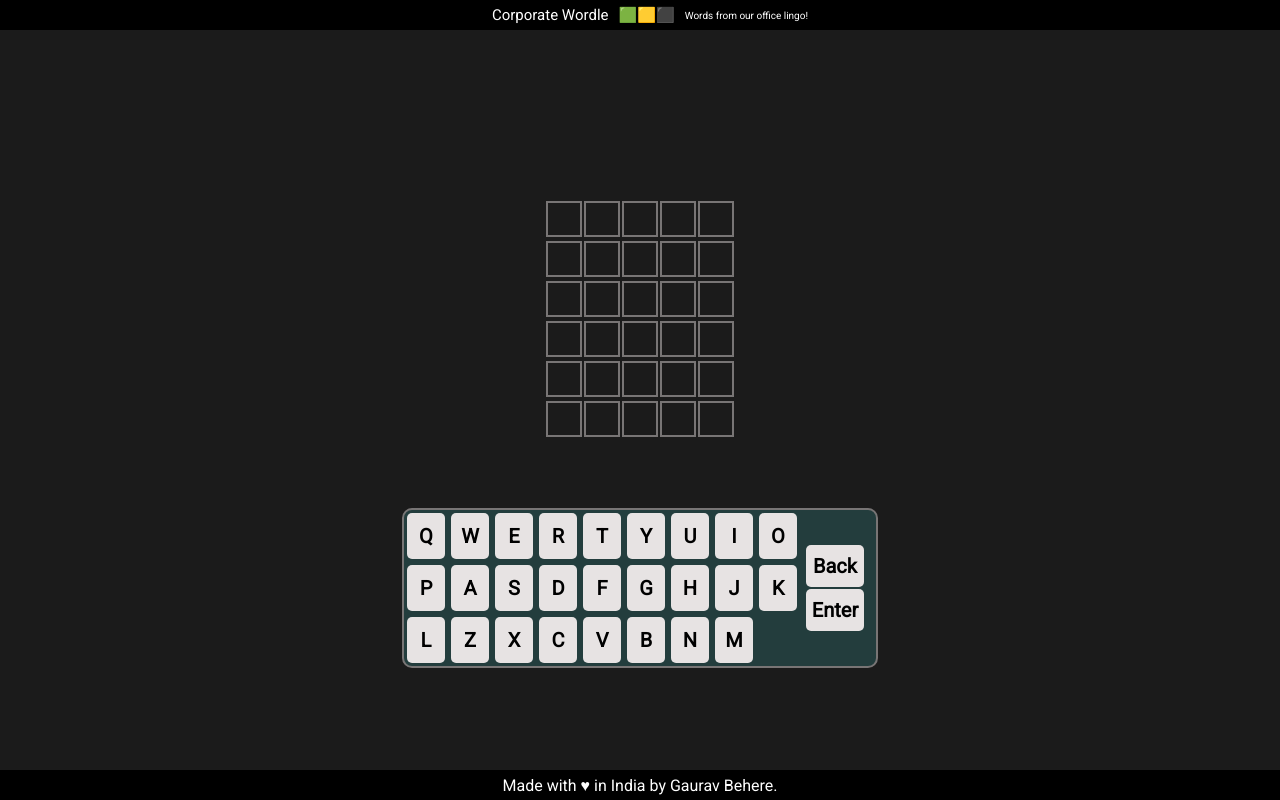
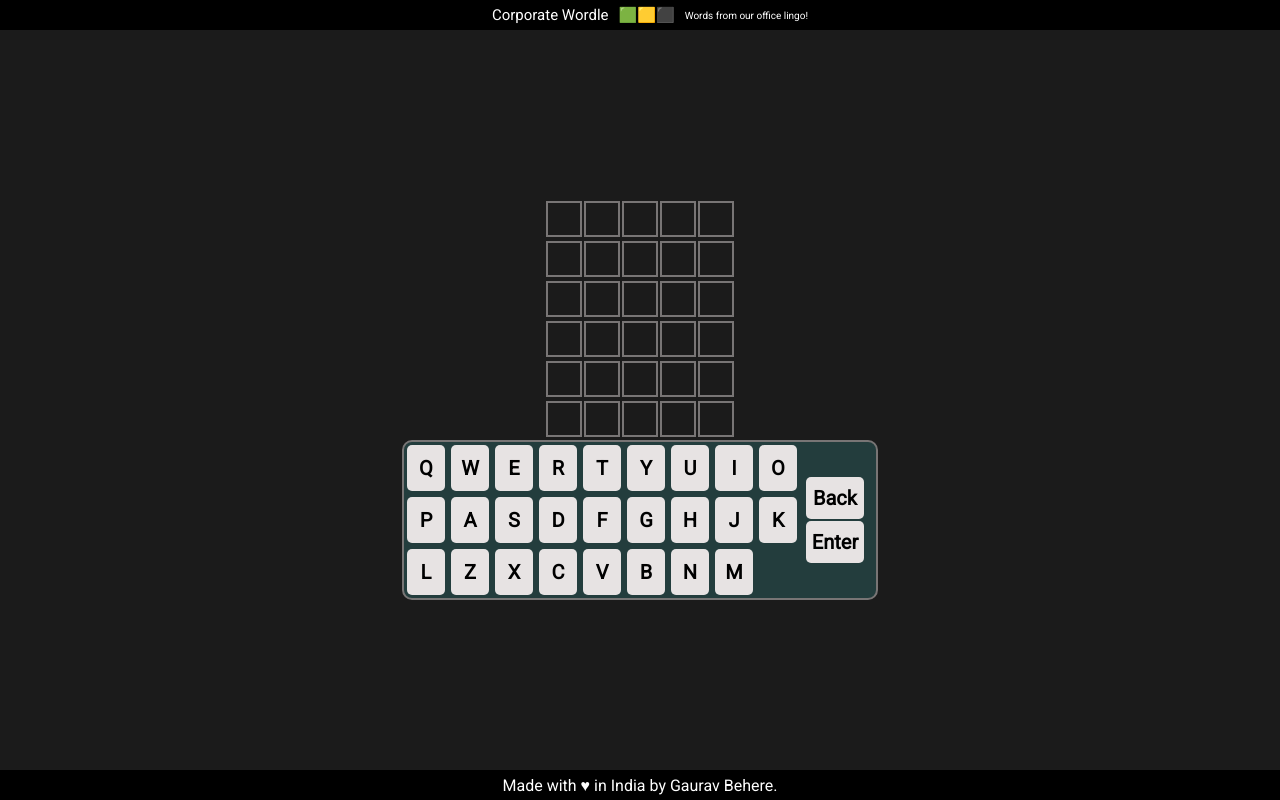
Before and after one commit to NorthernSantan/wordle, a plain HTML site: page index.html in a window 1280 px wide. Drawn offline with Linux system fonts and the light colour scheme.

Commit message:
Add files via upload

```diff
--- a/styles.css
+++ b/styles.css
@@ -48,7 +48,7 @@ section#canvas {
     /* overflow: auto; */
     justify-content: center;
     align-items: center;
-    min-height: calc(100vh - 60px);
+    height: calc(100vh - 60px);
 }
 
 #messages {
```
